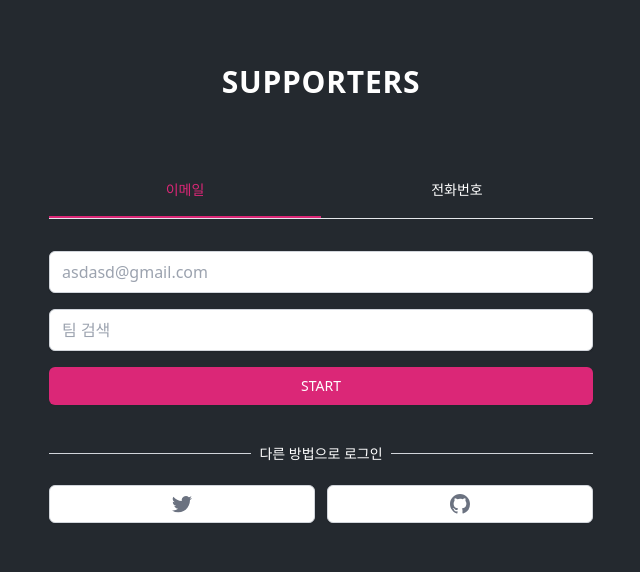
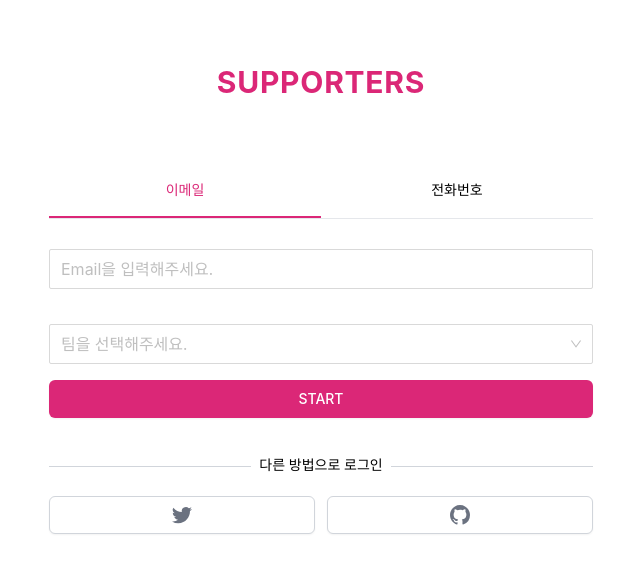
Before and after one commit to RunMoony/supporters, a Next.js app: page /enter in a window 1280 px wide. Shown: the top 572 px of the page, without its empty margins (319-959 px from the left). Built offline with nearby package versions, Linux system fonts and the light colour scheme.

Commit message:
feat : enter page

```diff
--- a/pages/enter.tsx
+++ b/pages/enter.tsx
@@ -1,59 +1,40 @@
 import type { NextPage } from "next";
-import Input from "../components/input";
 import Button from "../components/botton";
-import React, { useState, useRef } from "react";
+import React, { useState } from "react";
 import { cls } from "../libs/client/utils";
-import { useForm } from "react-hook-form";
-import TeamSearchResult from "../components/TeamSearchResult";
+import useMutation from "../libs/client/useMutation";
+import "antd/dist/antd.css";
+import { Avatar, Select, Form, Input } from "antd";
+import { teamList } from "../data/teamList";
 
+interface MutationResult {
+  ok: boolean;
+}
 interface EnterForm {
   email?: string;
   phone?: string;
-  team: string;
+  team: Number;
 }
-//추후에 팀선택 Input focus 기능 수정하기
 const Enter: NextPage = () => {
-  const Team = ["토트넘", "첼시", "아스날", "아스톤빌라"]; //테스트
+  const [enter, { loading, data, error }] =
+    useMutation<MutationResult>("/api/users/enter");
   const [method, setMethod] = useState<"email" | "phone">("email");
-  const [teamList, setTeamList] = useState(true);
-  const [teamInput, setTeamInput] = useState<string | null>("");
-  const [searchResult, setSearchResult] = useState(Team);
-  const { register, handleSubmit, reset } = useForm<EnterForm>();
-  //const teamInputFocus = useRef<HTMLInputElement | null>(null);
 
   const onEmailClick = () => {
-    reset();
     setMethod("email");
   };
 
   const onPhoneClick = () => {
-    reset();
     setMethod("phone");
   };
 
-  const onValid = (validForm: EnterForm) => {
-    console.log(validForm);
-  };
-
-  const handleSearch = (e: React.ChangeEvent<HTMLInputElement>) => {
-    setTeamList(true);
-    setTeamInput(e.target.value);
-    const result = Team.filter((team) => {
-      return team.includes(e.target.value);
-    });
-    setSearchResult(result);
-  };
-
-  const handleSearchClick = (e: React.MouseEvent<HTMLDivElement>) => {
-    e.preventDefault();
-    setTeamInput((e.target as HTMLDivElement).textContent);
-    //teamInputFocus.current?.focus();
-    setTeamList(false);
+  const onValid = (values: EnterForm) => {
+    console.log(values);
   };
 
   return (
     <div className='mt-16 px-4'>
-      <h3 className='text-white text-3xl font-bold text-center tracking-wide'>
+      <h3 className='text-pink-600 text-3xl font-bold text-center tracking-wide'>
         SUPPORTERS
       </h3>
       <div className='mt-12'>
@@ -65,7 +46,7 @@ const Enter: NextPage = () => {
                   "pb-4 font-medium text-sm border-b-2",
                   method === "email"
                     ? " border-pink-600 text-pink-600"
-                    : "border-transparent hover:text-white text-white"
+                    : "border-transparent hover:text-black text-black"
                 )}
                 onClick={onEmailClick}
               >
@@ -76,7 +57,7 @@ const Enter: NextPage = () => {
                   "pb-4 font-medium text-sm border-b-2",
                   method === "phone"
                     ? " border-pink-600 text-pink-600"
-                    : "border-transparent hover:text-white text-white"
+                    : "border-transparent hover:text-black text-black"
                 )}
                 onClick={onPhoneClick}
               >
@@ -84,57 +65,88 @@ const Enter: NextPage = () => {
               </button>
             </div>
           </div>
-          <form
-            onSubmit={handleSubmit(onValid)}
-            className='flex flex-col mt-8 space-y-4'
+          <Form
+            autoComplete='off'
+            onFinish={onValid}
+            style={{ display: "flex", marginTop: 30 }}
+            className='flex flex-col space-y-4'
           >
             {method === "email" ? (
-              <Input
-                register={register("email", {
-                  required: true,
-                })}
+              <Form.Item
                 name='email'
-                type='email'
-                required
-              />
+                rules={[
+                  { required: true, message: "email을 입력해주세요." },
+                  {
+                    whitespace: true,
+                  },
+                  {
+                    type: "email",
+                    message: "이메일을 다시 확인해주세요.",
+                  },
+                ]}
+                hasFeedback
+              >
+                <Input placeholder='Email을 입력해주세요.' size='large' />
+              </Form.Item>
             ) : null}
             {method === "phone" ? (
-              <Input
-                register={register("phone", {
-                  required: true,
-                })}
+              <Form.Item
                 name='phone'
-                type='number'
-                kind='phone'
-                required
-              />
+                rules={[
+                  { required: true, message: "번호를 입력해주세요." },
+                  {
+                    min: 13,
+                    max: 13,
+                    message: "번호를 다시 한번 확인해주세요.",
+                  },
+                  {
+                    whitespace: true,
+                  },
+                ]}
+                hasFeedback
+              >
+                <Input placeholder='8201012345678' size='large' />
+              </Form.Item>
             ) : null}
-            <Input
-              register={register("team", {
-                required: true,
-              })}
+            <Form.Item
               name='team'
-              type='team'
-              kind='team'
-              onChange={handleSearch}
-              value={teamInput}
-              required
-            />
-            {teamInput && teamList && (
-              <TeamSearchResult
-                teams={searchResult}
-                handleSearchClick={handleSearchClick}
-              />
-            )}
+              rules={[{ required: true, message: "팀을 선택해주세요." }]}
+            >
+              <Select
+                size='large'
+                placeholder='팀을 선택해주세요.'
+                style={{ marginTop: -5 }}
+              >
+                {teamList.map((league) =>
+                  league.teams.map((team) => {
+                    return (
+                      <Select.Option
+                        key={team.teamId}
+                        value={team.teamId}
+                        style={{ padding: "10px" }}
+                      >
+                        <Avatar
+                          src={`https://images.fotmob.com/image_resources/logo/teamlogo/${team.teamId}_small.png`}
+                          size='small'
+                          style={{ marginRight: "15px" }}
+                        />
+                        {team.teamNameLong}
+                      </Select.Option>
+                    );
+                  })
+                )}
+              </Select>
+            </Form.Item>
+
             <Button text={"START"} />
-          </form>
+          </Form>
         </>
 
         <div className='mt-12'>
           <div className='relative'>
             <div className='absolute w-full border-t border-gray-300' />
             <div className='relative -top-3 text-center '>
-              <span className='bg-custom-purple px-2 text-sm text-white'>
+              <span className='bg-white px-2 text-sm text-black'>
                 다른 방법으로 로그인
               </span>
             </div>
```
